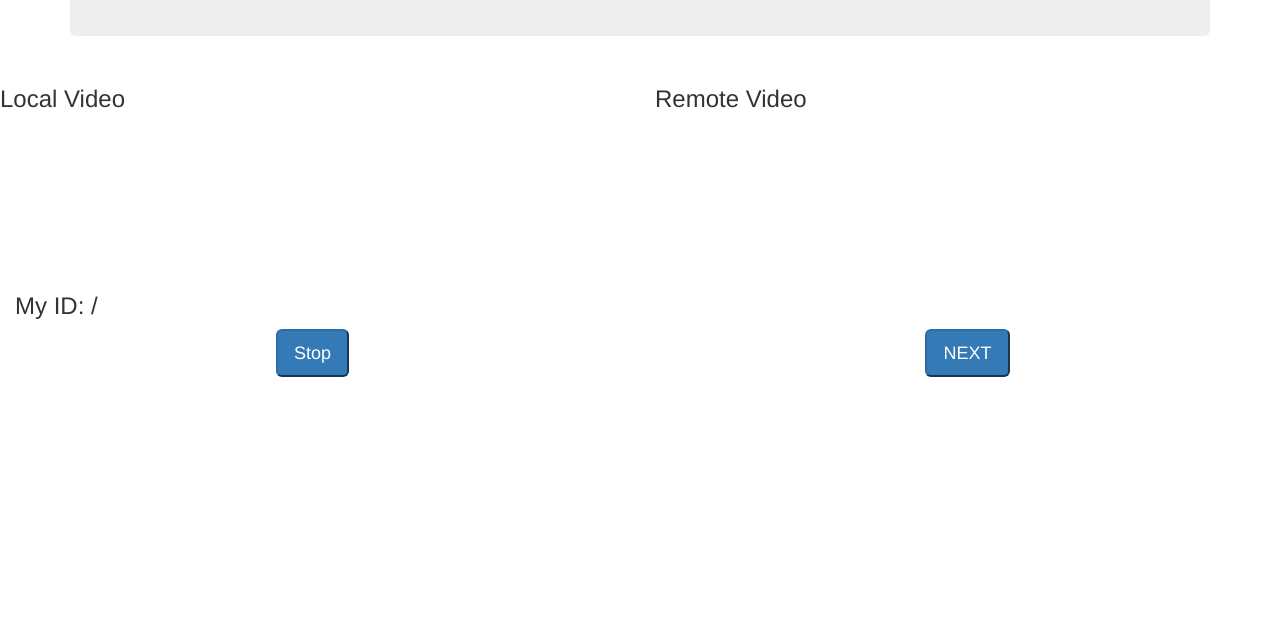
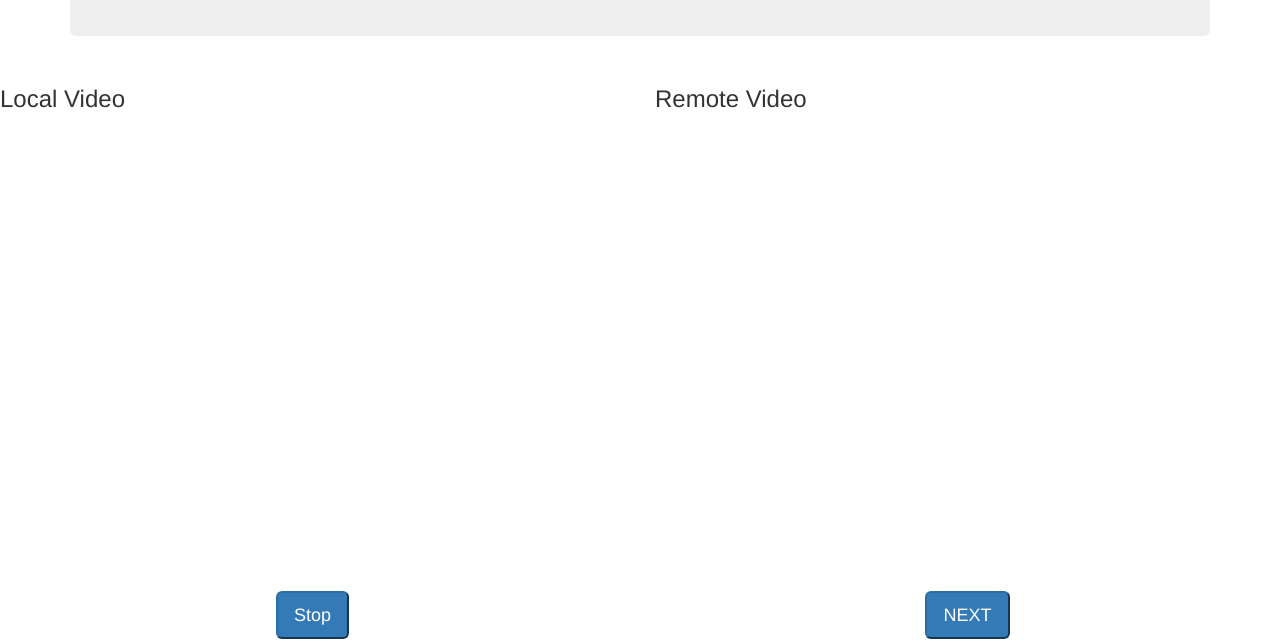
Before and after one commit to hrastnik/ChatRTC, a website: page index.html in a window 1280 px wide. Shown: the part 159-800 px from the top of the page. Drawn offline with Linux system fonts and the light colour scheme; no server answers.

Commit message:
cleaning

```diff
--- a/index.html
+++ b/index.html
@@ -73,16 +73,15 @@
         <div class="row">
             <div class="col-md-6">
                 <h3 class="center-block">Local Video</h3>
-                <div class="container">
-                    <video id="local_video" autoplay></video>
-                    <h3>My ID: <span id="peer_id">/</span></h3>
+                <div class="embed-responsive embed-responsive-4by3">
+                    <video class="embed-responsive-item" id="local_video" autoplay></video>
                 </div>
             </div>
 
             <div class="col-md-6">
                 <h3 class="center-block">Remote Video</h3>
-                <div>
-                    <video id="remote_video" autoplay></video>
+                <div class="embed-responsive embed-responsive-4by3">
+                    <video class="embed-responsive-item" id="remote_video" autoplay></video>
                 </div>
             </div>
         </div>
```
